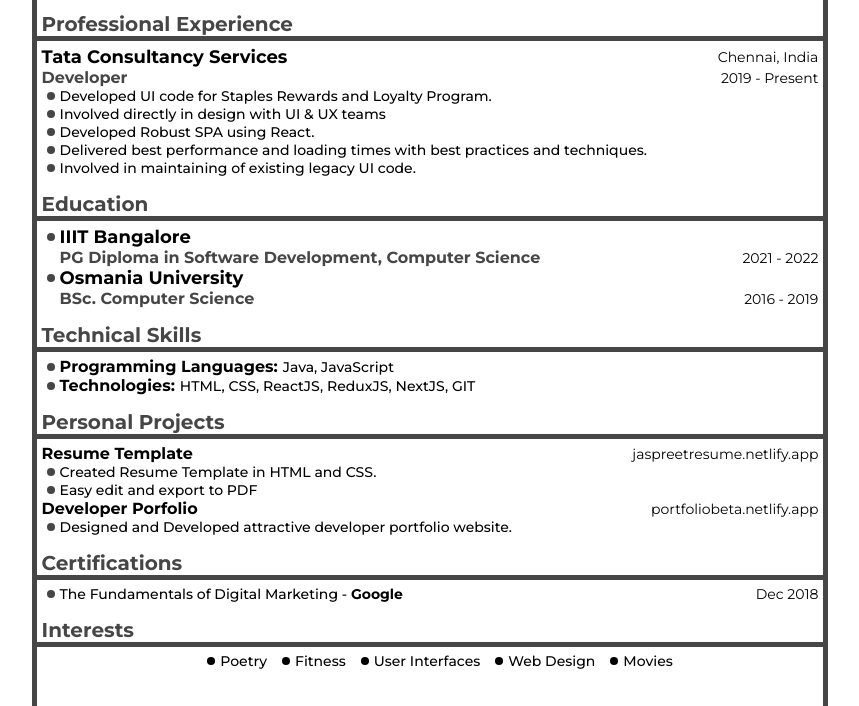
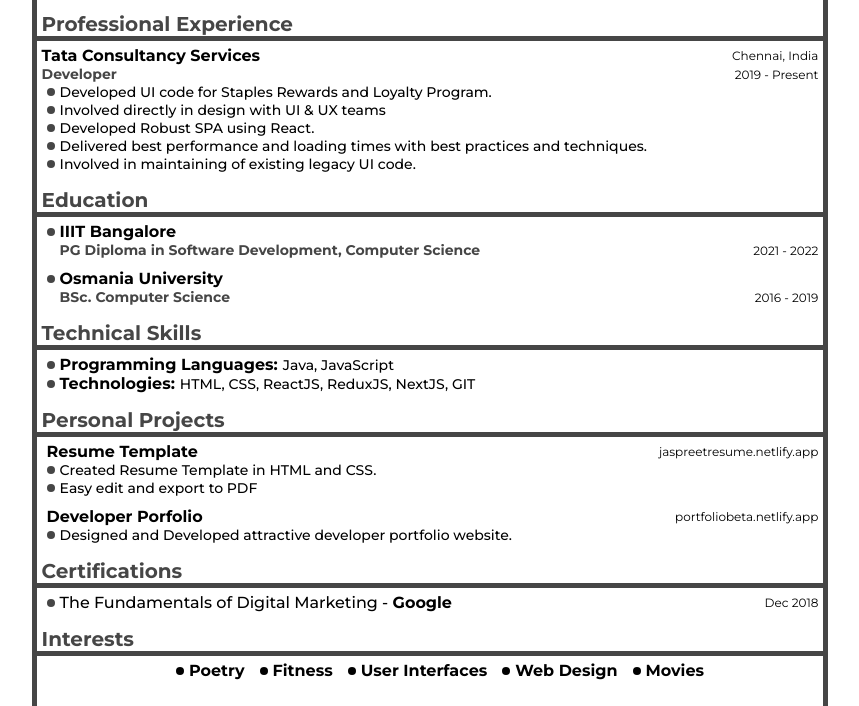
Before and after one commit to Jaspreet-22g/resume, a plain HTML site: page index.html in a window 1280 px wide. Shown: the part 94-800 px from the top of the page, without its empty margins (210-1069 px from the left). Drawn offline with Linux system fonts and the light colour scheme.

Commit message:
Optimizing scss

```diff
--- a/index.html
+++ b/index.html
@@ -61,7 +61,7 @@
 
     <section class="education">
         <h2 class="main-block-title">Education</h2>
-        <ul class="ed-details">
+        <ul class="vert-block-div">
             <li>
                 <h3>IIIT Bangalore</h3>
             </li>
@@ -70,7 +70,7 @@
                 <h5>2021 - 2022</h5>
             </div>
         </ul>
-        <ul class="ed-details">
+        <ul class="vert-block-div">
             <li>
                 <h3>Osmania University</h3>
             </li>
@@ -85,42 +85,38 @@
         <h2 class="main-block-title">Technical Skills</h2>
         <ul>
             <li>
-                <h4><b>Programming Languages:</b> </h4> Java, JavaScript
+                <h3><b>Programming Languages:</b> </h3> Java, JavaScript
             </li>
             <li>
-                <h4><b>Technologies:</b></h4> HTML, CSS, ReactJS, ReduxJS, NextJS, GIT
+                <h3><b>Technologies:</b></h3> HTML, CSS, ReactJS, ReduxJS, NextJS, GIT
             </li>
         </ul>
     </section>
 
     <section class="personal-proj">
         <h2 class="main-block-title">Personal Projects</h2>
-        <div>
+        <ul class="vert-block-div">
             <div class="space-between">
-                <h4>Resume Template</h4>
+                <h3>Resume Template</h3>
                 <h5>jaspreetresume.netlify.app</h5>
             </div>
-            <ul>
-                <li>Created Resume Template in HTML and CSS.</li>
-                <li>Easy edit and export to PDF</li>
-            </ul>
-        </div>
-        <div>
+            <li>Created Resume Template in HTML and CSS.</li>
+            <li>Easy edit and export to PDF</li>
+        </ul>
+        <ul class="vert-block-div">
             <div class="space-between">
-                <h4>Developer Porfolio</h4>
+                <h3>Developer Porfolio</h3>
                 <h5>portfoliobeta.netlify.app</h5>
             </div>
-            <ul>
-                <li>Designed and Developed attractive developer portfolio website.</li>
-            </ul>
-        </div>
+            <li>Designed and Developed attractive developer portfolio website.</li>
+        </ul>
     </section>
 
     <section class="certifications">
         <h2 class="main-block-title">Certifications</h2>
         <ul>
             <li class="space-between">
-                <h5>The Fundamentals of Digital Marketing - <b>Google</b></h5>
+                <h3>The Fundamentals of Digital Marketing - <b>Google</b></h3>
                 <h5>Dec 2018</h5>
             </li>
         </ul>
@@ -129,11 +125,21 @@
     <section class="interests">
         <h2 class="main-block-title">Interests</h2>
         <ul class="horizontal-ul">
-            <li>Poetry</li>
-            <li>Fitness</li>
-            <li>User Interfaces</li>
-            <li>Web Design</li>
-            <li>Movies</li>
+            <li>
+                <h3>Poetry</h3>
+            </li>
+            <li>
+                <h3>Fitness</h3>
+            </li>
+            <li>
+                <h3>User Interfaces</h3>
+            </li>
+            <li>
+                <h3>Web Design</h3>
+            </li>
+            <li>
+                <h3>Movies</h3>
+            </li>
         </ul>
     </section>
 
--- a/styles.scss
+++ b/styles.scss
@@ -39,21 +39,28 @@ body {
   font-family: "Montserrat", sans-serif;
   width: 8.3in;
   height: 11.7in;
+  min-height: 296.5mm;
   border: 5px solid $grey;
   border-top: 0;
   section {
     // ------------headings-font-size------------------
+    h1 {
+      font-size: 25px;
+      font-weight: 700;
+    }
     h2 {
       font-size: 20px;
+      font-weight: 700;
     }
     h3 {
-      font-size: 18px;
+      font-size: 16px;
+      font-weight: 700;
     }
     h4 {
-      font-size: 16px;
+      font-size: 14px;
     }
     h5 {
-      font-size: 14px;
+      font-size: 12px;
     }
 
     b {
@@ -65,8 +72,8 @@ body {
       padding: 0 5px;
     }
 
-    .main-block-title{
-        padding: 0 5px!important;
+    .main-block-title {
+      padding: 0 5px !important;
       margin: 15px 0 5px 0;
       color: $grey;
       border-bottom: 5px solid $grey;
@@ -101,7 +108,8 @@ body {
       }
     }
 
-    .horizontal-ul { // ------for horizontol bullet lists----
+    .horizontal-ul {
+      // ------for horizontol bullet lists----
       display: flex;
       flex-wrap: wrap;
       justify-content: center;
@@ -130,8 +138,6 @@ body {
     padding: 5px;
     margin-bottom: 5px;
     h1 {
-      font-size: 25px;
-      font-weight: 700;
       color: white;
       width: auto;
     }
@@ -168,10 +174,11 @@ body {
 
 // ---------education--------------
 
-.ed-details {
+.vert-block-div {
   display: flex;
   flex-direction: column;
   justify-content: center;
+  margin-bottom: 10px;
   h4 {
     color: $grey;
     padding-left: 13px;
@@ -180,6 +187,9 @@ body {
 
 // ---------------certifications-------------
 .certifications {
+  h3 {
+    font-weight: 500;
+  }
   li {
     & > *:first-child {
       flex: 2;
@@ -192,6 +202,7 @@ body {
   body {
     height: 100%;
     width: 100%;
+    overflow: hidden;
   }
 
   @page {
```
Also changed, not shown: styles.css, 1 other file. Lines whose indentation alone changed are shown as unchanged.
